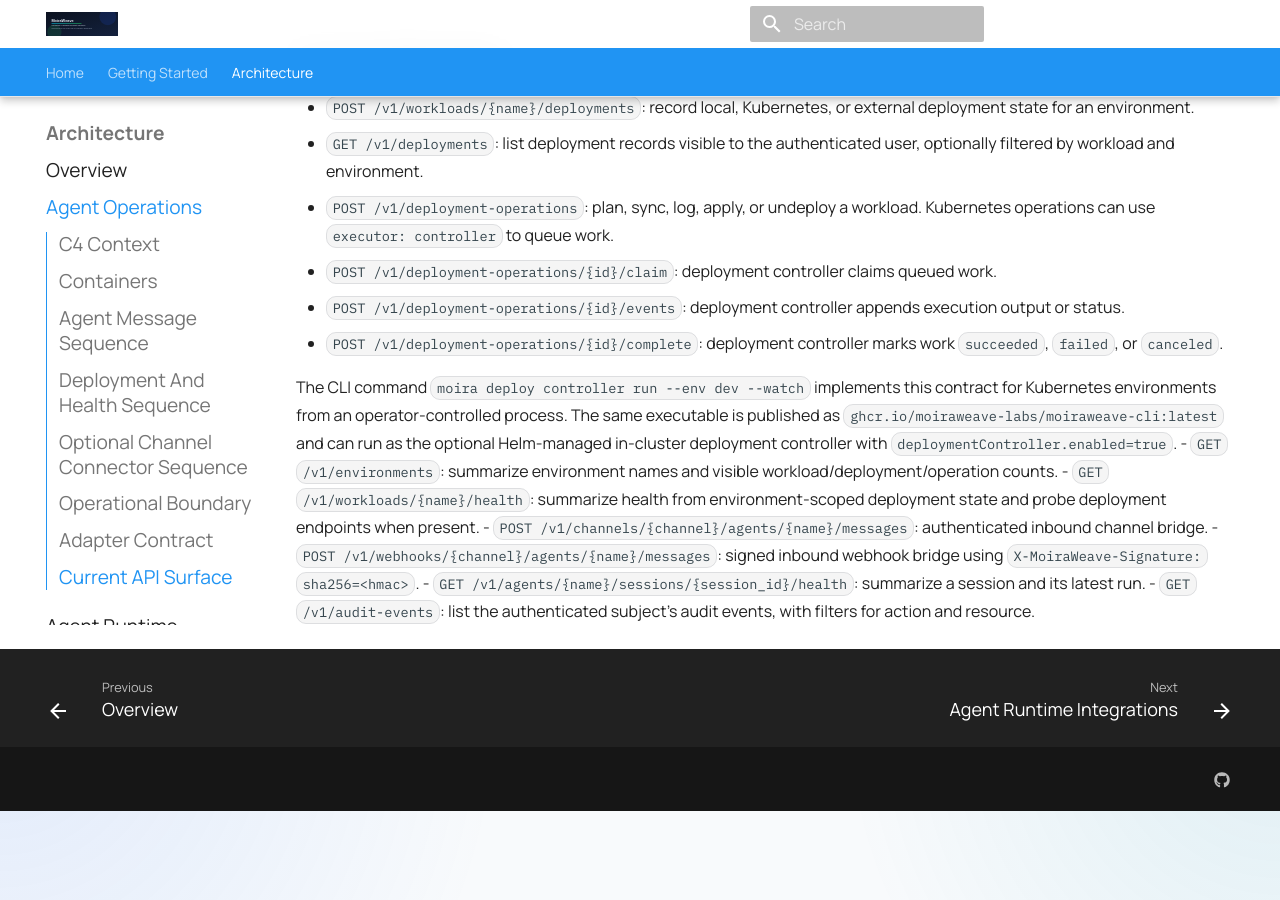
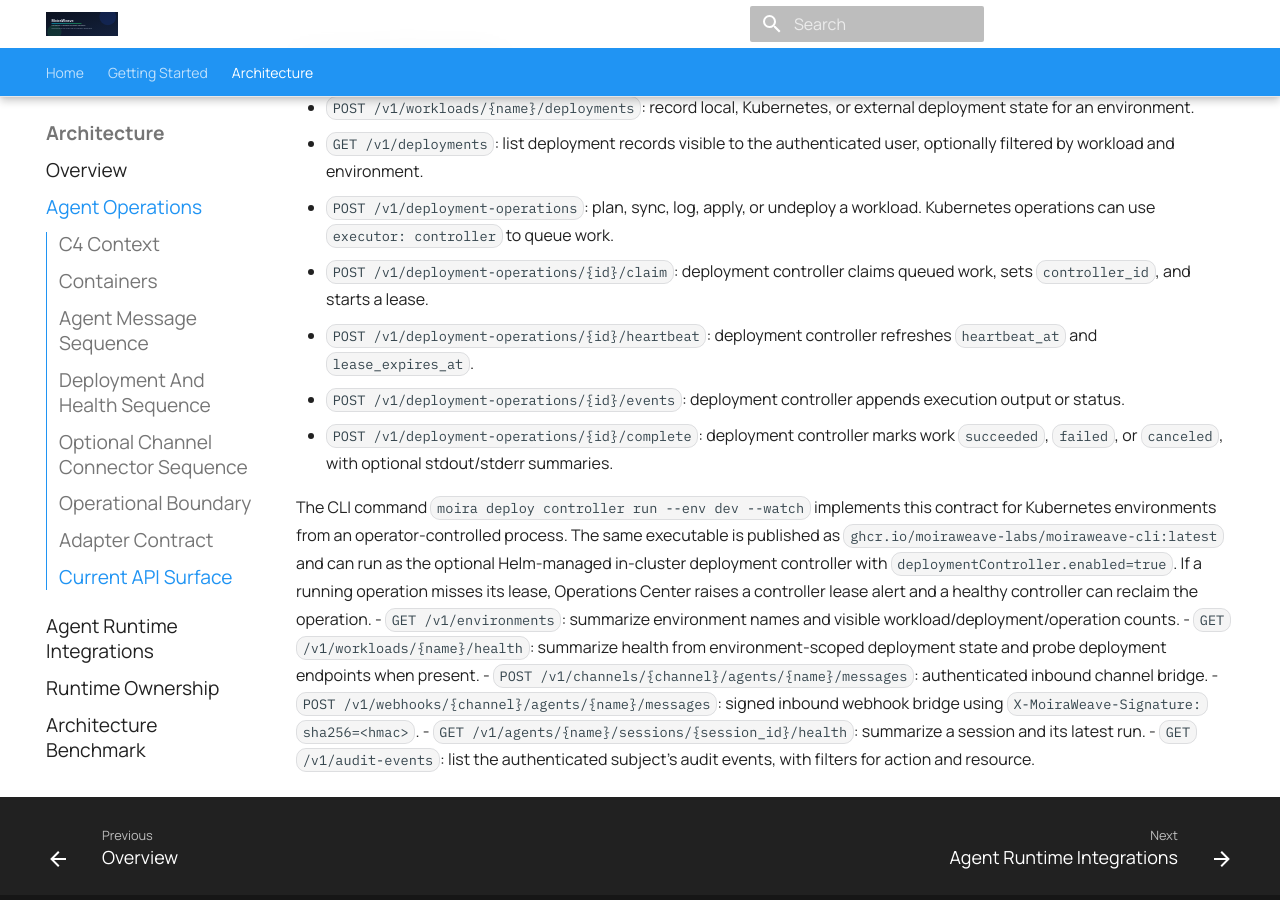
Before and after one commit to moiraweave-labs/moiraweave-docs, an MkDocs documentation site: the page built from docs/agent-ops-architecture.md, in a window 1280 px wide and 900 px high, scrolled down 3782 px. Built offline with MkDocs 1.6.1 and Material for MkDocs 9.7.7, drawn with Linux system fonts in a browser that asks for light colours; comment, search, counter and statistics services are not loaded.

Commit message:
docs: document controller leases

```diff
--- a/docs/agent-ops-architecture.md
+++ b/docs/agent-ops-architecture.md
@@ -172,15 +172,18 @@ Runtime-specific details live in
 - `POST /v1/workloads/{name}/deployments`: record local, Kubernetes, or external deployment state for an environment.
 - `GET /v1/deployments`: list deployment records visible to the authenticated user, optionally filtered by workload and environment.
 - `POST /v1/deployment-operations`: plan, sync, log, apply, or undeploy a workload. Kubernetes operations can use `executor: controller` to queue work.
-- `POST /v1/deployment-operations/{id}/claim`: deployment controller claims queued work.
+- `POST /v1/deployment-operations/{id}/claim`: deployment controller claims queued work, sets `controller_id`, and starts a lease.
+- `POST /v1/deployment-operations/{id}/heartbeat`: deployment controller refreshes `heartbeat_at` and `lease_expires_at`.
 - `POST /v1/deployment-operations/{id}/events`: deployment controller appends execution output or status.
-- `POST /v1/deployment-operations/{id}/complete`: deployment controller marks work `succeeded`, `failed`, or `canceled`.
+- `POST /v1/deployment-operations/{id}/complete`: deployment controller marks work `succeeded`, `failed`, or `canceled`, with optional stdout/stderr summaries.
 
 The CLI command `moira deploy controller run --env dev --watch` implements this
 contract for Kubernetes environments from an operator-controlled process. The
 same executable is published as `ghcr.io/moiraweave-labs/moiraweave-cli:latest`
 and can run as the optional Helm-managed in-cluster deployment controller with
-`deploymentController.enabled=true`.
+`deploymentController.enabled=true`. If a running operation misses its lease,
+Operations Center raises a controller lease alert and a healthy controller can
+reclaim the operation.
 - `GET /v1/environments`: summarize environment names and visible workload/deployment/operation counts.
 - `GET /v1/workloads/{name}/health`: summarize health from environment-scoped deployment state and probe deployment endpoints when present.
 - `POST /v1/channels/{channel}/agents/{name}/messages`: authenticated inbound channel bridge.
```
Also changed, not shown: docs/quickstart.md (+4 -0 lines), docs/security-hardening.md (+8 -1 lines).
